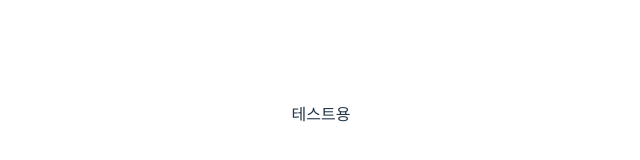
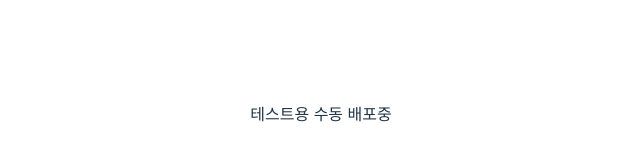
Before and after one commit to RunaUXLabs/ex, a React (Vite) app in the folder react/: page / in a window 1280 px wide. Shown: the part 286-446 px from the top of the page, without its empty margins (319-959 px from the left). Built offline with nearby package versions, Linux system fonts and the light colour scheme.

Commit message:
수동배포 확인

```diff
--- a/react/package.json
+++ b/react/package.json
@@ -3,7 +3,7 @@
   "private": true,
   "version": "0.0.0",
   "type": "module",
-  "homepage": "https://runauxlabs.github.io/ex/react",
+  "homepage": "https://runauxlabs.github.io/ex/react/",
   "scripts": {
     "dev": "vite",
     "build": "vite build",
--- a/react/src/App.jsx
+++ b/react/src/App.jsx
@@ -4,7 +4,7 @@ function App() {
 
   return (
     <>
-      테스트용
+      테스트용 수동 배포중
     </>
   );
 }
```
